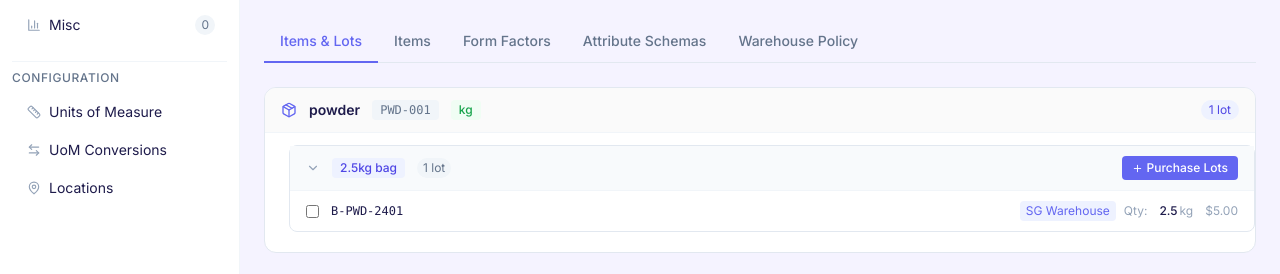
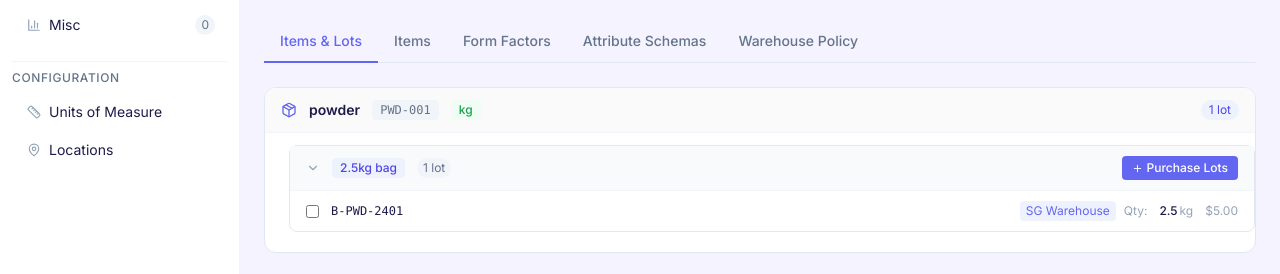
Before and after one commit to lilozz2/ims_prototype, a React (Vite) app: page / in a window 1280 px wide. Shown: the part 165-439 px from the top of the page. Built offline with nearby package versions, Linux system fonts and the light colour scheme.

Commit message:
Remove UoM Conversions from the sidebar

```diff
--- a/src/App.jsx
+++ b/src/App.jsx
@@ -1091,9 +1091,8 @@ export default function App() {
             Configuration
           </p>
           {[
-            { id: '__uom',         label: 'Units of Measure', Icon: Ruler,          tutorialId: 'sidebar-uom'       },
-            { id: '__conversions', label: 'UoM Conversions',  Icon: ArrowLeftRight,  tutorialId: undefined           },
-            { id: '__locations',   label: 'Locations',         Icon: MapPin,          tutorialId: 'sidebar-locations' },
+            { id: '__uom',       label: 'Units of Measure', Icon: Ruler,  tutorialId: 'sidebar-uom'       },
+            { id: '__locations', label: 'Locations',         Icon: MapPin, tutorialId: 'sidebar-locations' },
           ].map(({ id, label, Icon, tutorialId }) => {
             const isActive = selectedCategoryId === id;
             return (
--- a/src/GlobalSettings.jsx
+++ b/src/GlobalSettings.jsx
@@ -410,7 +410,6 @@ export function LocationsSection({ locations, onUpdate, onOpenModal }) {
 
 const subSections = [
   { id: 'uom', label: 'Units of Measure' },
-  { id: 'conversions', label: 'UoM Conversions' },
   { id: 'locations', label: 'Locations' },
 ];
 
```
